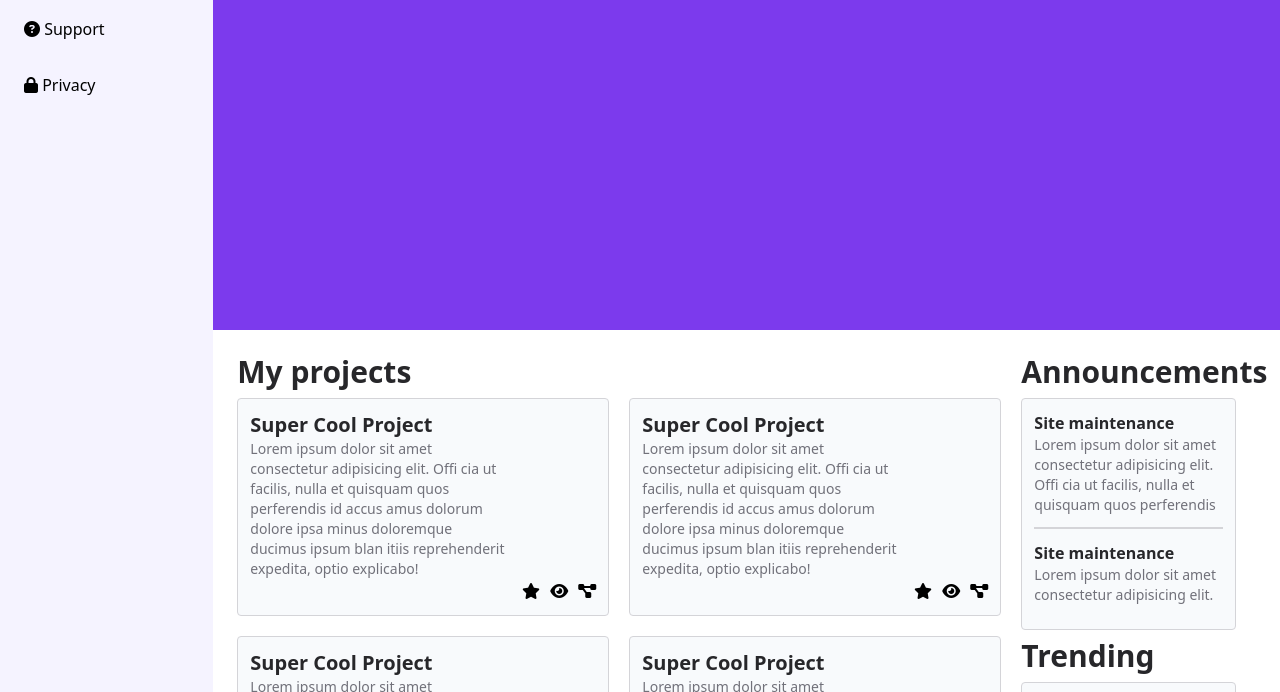
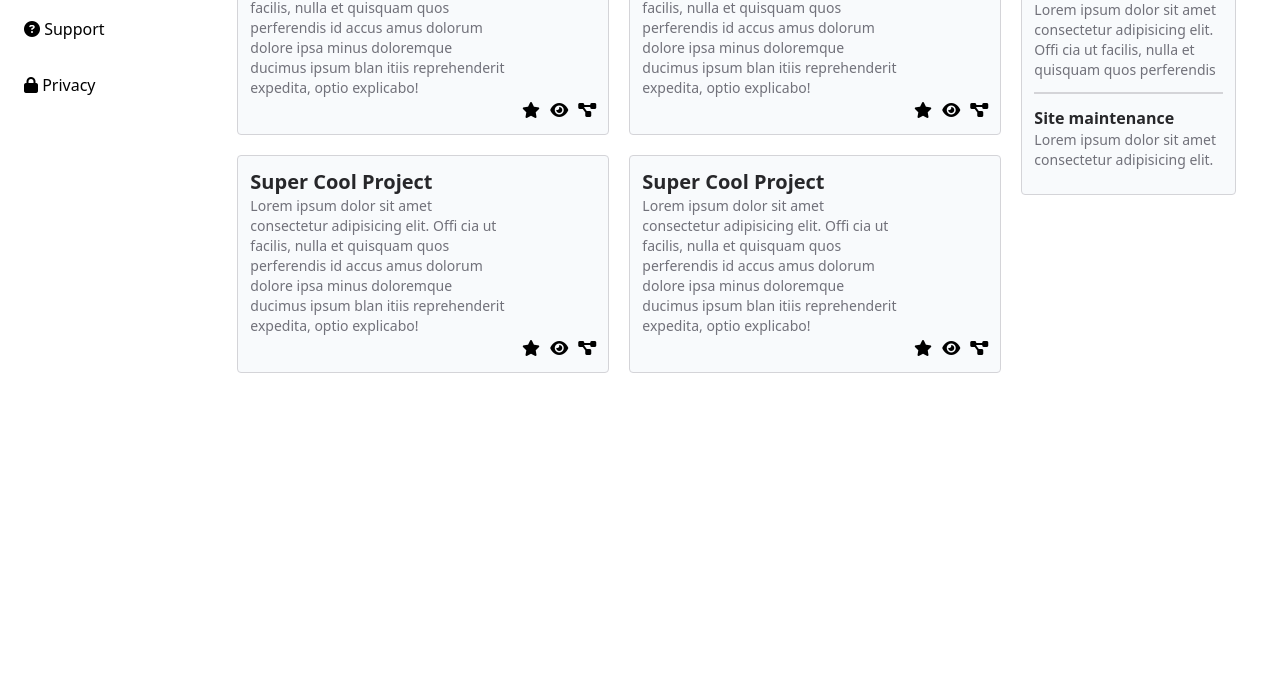
Before and after one commit to lysmac/Dashboard-odin-project, a plain HTML site: page index.html in a window 1280 px wide. Shown: the part 456-1148 px from the top of the page. After the commit the page ends 829 px from the top, so only its background shows below. Drawn offline with nearby package versions, Linux system fonts and the light colour scheme.

Commit message:
Height
Full heigh on the grid

```diff
--- a/index.html
+++ b/index.html
@@ -13,7 +13,7 @@
     ></script>
   </head>
   <body>
-    <div class="grid grid-cols-12 grid-rows-12">
+    <div class="grid grid-cols-12 grid-rows-12 h-screen">
       <div class="bg-violet-50 col-start-1 col-end-3 row-span-3">
         <h1
           class="text-2xl font-mono font-extrabold text-violet-600 antialiased pl-6 bor"
```
